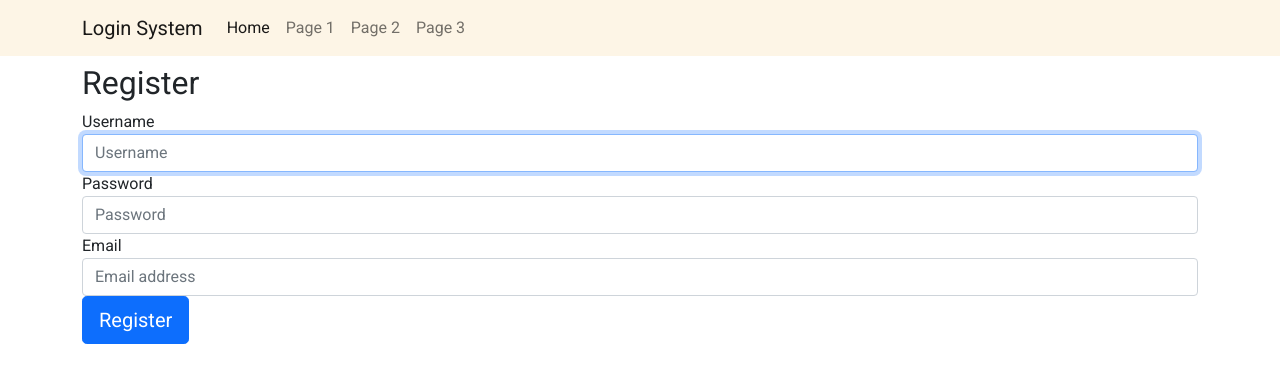
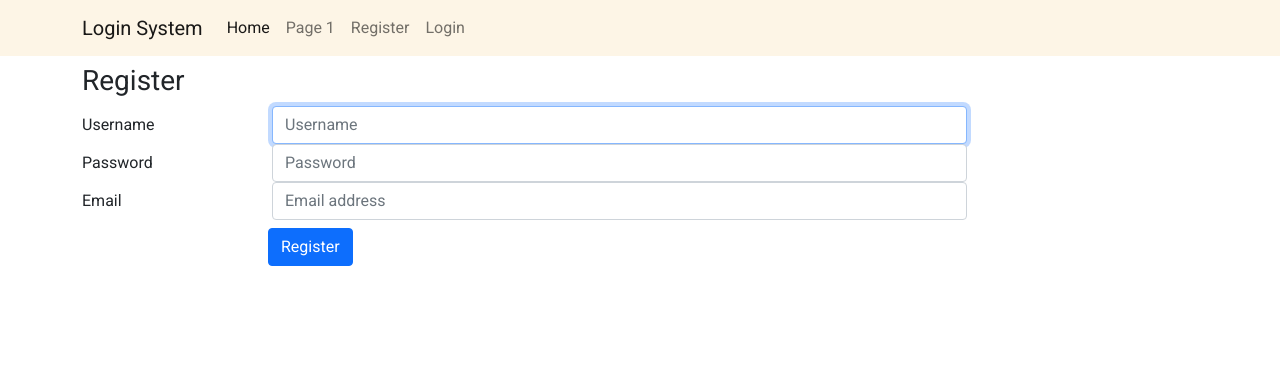
Before and after one commit to stan630/pythonlogindemo, a Flask app: page /register in a window 1280 px wide. Shown: the top 383 px of the page. Run offline with Flask 2, Linux system fonts and the light colour scheme.

Commit message:
update bootstrap in templates

```diff
--- a/static/css/main.css
+++ b/static/css/main.css
@@ -1,3 +1,7 @@
 body {
     font-family: 'Roboto';
 }
+
+input[type=text], input[type=password] {
+    width: 75%;
+}
--- a/templates/layout.html
+++ b/templates/layout.html
@@ -32,8 +32,8 @@
             <div class="navbar-nav ">
                 <a class= "nav-item nav-link active" href="#">Home</a>
                 <a class="nav-item nav-link" href="#">Page 1</a>
-                <a class="nav-item nav-link" href="#">Page 2</a>
-                <a class="nav-item nav-link" href="#">Page 3</a>
+                <a class="nav-item nav-link" href="{{url_for('register')}}">Register</a>
+                <a class="nav-item nav-link" href="{{url_for('index')}}">Login</a>
             </div> <!--navbar-->
         </div> <!--collapse-->
     </div> <!-- Container -->
--- a/templates/register.html
+++ b/templates/register.html
@@ -1,16 +1,31 @@
 {% extends 'layout.html' %}
   {% block main %}
 
-<form class="form-signin" action="" method="post">
-    <h2 class="form-signin-heading">Register</h2>
-    <label for="inputUsername" class="sr-only">Username</label>
-    <input type="text" id="inputUsername" name="username" class="form-control" placeholder="Username" required autofocus>
-    <label for="inputPassword" class="sr-only">Password</label>
-    <input type="password" id="inputPassword" name="password" class="form-control" placeholder="Password" required>
-    <label for="inputEmail" class="sr-only">Email</label>
-    <input type="text" id="inputEmail" name="email" class="form-control" placeholder="Email address" required>
+<form action="" method="post">
+    <h3>Register</h3>
 
-    <button class="btn btn-lg btn-primary btn-block" type="submit">Register</button>
+    <div class="form-group row">
+      <label for="inputUsername" class="col-form-label text-md-right col-md-2">Username</label>
+      <div class="col-md-10">
+        <input class="form-control" type="text" id="inputUsername" name="username"  placeholder="Username" required autofocus>
+      </div>
+    </div> <!-- form-group -->
+
+    <div class="form-group row">
+      <label for="inputPassword" class="col-form-label text-md-right col-md-2">Password</label>
+      <div class="col-md-10">
+        <input class="form-control" type="password" id="inputPassword" name="password" " placeholder="Password" required>
+      </div>
+    </div> <!-- form-group -->
+
+    <div class="form-group row">
+      <label for="inputEmail" class="col-form-label text-md-right col-md-2">Email</label>
+      <div class="col-md-10">
+        <input class="form-control" type="text" id="inputEmail" name="email"  placeholder="Email address" required>
+      </div>
+    </div> <!-- form-group -->
+
+    <button class="btn btn-md btn-primary btn-block offset-md-2 mt-2" type="submit">Register</button>
   </form>
 
   {% endblock %}
```
Also changed, not shown: templates/login.html (+16 -6 lines).
